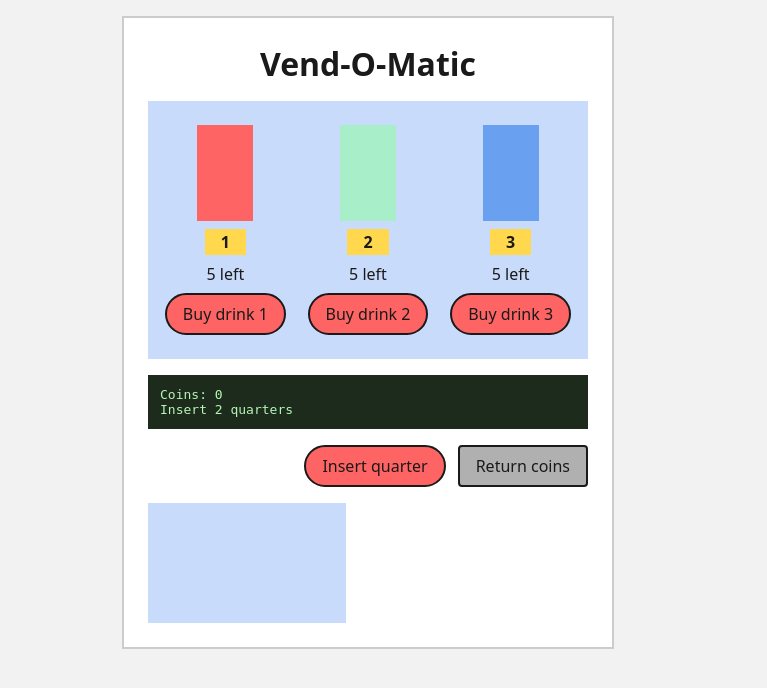
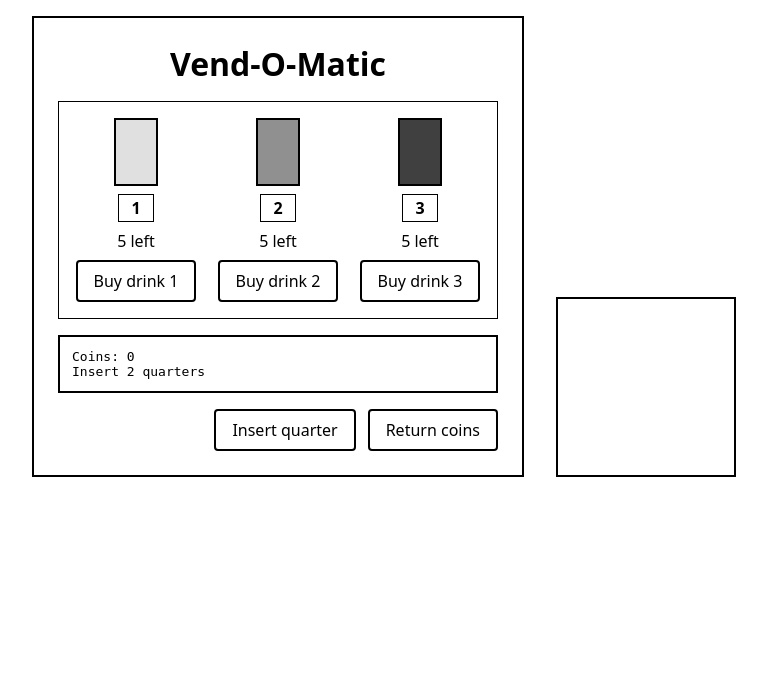
Before and after one commit to judeottilie-tech/emma-o-matic, a Django app: template machine/templates/machine/index.html in a window 1280 px wide. Shown: the top 688 px of the page, without its empty margins (256-1023 px from the left). Run offline with Django 5.2, Linux system fonts and the light colour scheme; the template is opened without the code that fills it, so the values that code supplies are empty.

Commit message:
cans colors, functioning, buttons work

```diff
--- a/machine/static/machine/script.js
+++ b/machine/static/machine/script.js
@@ -37,7 +37,9 @@ async function buy(id) {
     document.getElementById(`stock-${id}`).textContent = remaining;
     coinsDisplay.textContent = 0;
     message.textContent = `Enjoy drink ${id}! ${coins} coin(s) returned.`;
-    dispensed.className = `can can-${id}`;
+    const can = document.createElement("div");
+    can.className = `can can-${id}`;
+    dispensed.appendChild(can);
   } else if (response.status === 403) {
     message.textContent = `Not enough coins. Insert 2 quarters.`;
   } else if (response.status === 404) {
--- a/machine/static/machine/style.css
+++ b/machine/static/machine/style.css
@@ -1,20 +1,12 @@
 :root {
-  --page: #f2f2f2;
-  --machine: #ffffff;
-  --window: #c9dbfb;
-  --label: #ffd84d;
-  --button: #ff6464;
-  --coin: #b0b0b0;
-  --drink-1: #ff6464;
-  --drink-2: #a8eec8;
-  --drink-3: #6aa0f0;
-  --text: #1a1a1a;
+  --bg: #ffffff;
+  --text: #000000;
 }
 
 body {
   margin: 0;
   padding: 16px;
-  background: var(--page);
+  background: var(--bg);
   color: var(--text);
   font-family: system-ui, sans-serif;
   display: flex;
@@ -26,8 +18,7 @@ body {
 
 .machine {
   width: min(100%, 440px);
-  background: var(--machine);
-  border: 2px solid #ccc;
+  border: 2px solid var(--text);
   padding: 24px;
   display: grid;
   gap: 16px;
@@ -39,11 +30,11 @@ h1 {
 }
 
 .window {
-  background: var(--window);
+  border: 1px solid var(--text);
   display: grid;
   grid-template-columns: repeat(3, 1fr);
   gap: 12px;
-  padding: 24px 12px;
+  padding: 16px 12px;
 }
 .drink {
   display: flex;
@@ -55,33 +46,38 @@ h1 {
   margin: 0;
 }
 .label {
-  background: var(--label);
-  padding: 2px 16px;
+  border: 1px solid var(--text);
+  padding: 2px 12px;
   font-weight: bold;
 }
 
 .can {
-  width: 56px;
-  height: 96px;
+  width: 40px;
+  height: 64px;
+  border: 2px solid var(--text);
 }
 .can-1 {
-  background: var(--drink-1);
+  background: #e0e0e0;
 }
 .can-2 {
-  background: var(--drink-2);
+  background: #909090;
 }
 .can-3 {
-  background: var(--drink-3);
+  background: #404040;
 }
 
 button {
   font: inherit;
   padding: 8px 16px;
   border: 2px solid var(--text);
-  border-radius: 999px;
-  background: var(--button);
+  border-radius: 4px;
+  background: var(--bg);
   color: var(--text);
   cursor: pointer;
+}
+button:hover {
+  background: var(--text);
+  color: var(--bg);
 }
 button:focus-visible {
   outline: 3px solid var(--text);
@@ -89,8 +85,7 @@ button:focus-visible {
 }
 
 .display {
-  background: #1d2b1d;
-  color: #b6f5b6;
+  border: 2px solid var(--text);
   font-family: monospace;
   padding: 12px;
 }
@@ -103,25 +98,18 @@ button:focus-visible {
   justify-content: flex-end;
   gap: 12px;
 }
-#return-coins {
-  background: var(--coin);
-  border-radius: 4px;
+
+#dispensed {
+  width: 160px;
+  height: 160px;
+  padding: 8px;
+  border: 2px solid var(--text);
+  display: flex;
+  flex-wrap: wrap-reverse;
+  align-content: flex-start;
+  gap: 4px;
 }
-
-.tray {
-  background: var(--window);
-  height: 120px;
-  width: 45%;
+#dispensed .can {
+  width: 24px;
+  height: 40px;
 }
-
-@media (prefers-reduced-motion: no-preference) {
-  #dispensed.can {
-    animation: drop 0.4s ease-out;
-  }
-  @keyframes drop {
-    from {
-      transform: translateY(-24px);
-      opacity: 0;
-    }
-  }
-}
--- a/machine/templates/machine/index.html
+++ b/machine/templates/machine/index.html
@@ -41,8 +41,6 @@
         <button id="insert-coin">Insert quarter</button>
         <button id="return-coins">Return coins</button>
       </div>
-
-      <div class="tray" aria-hidden="true"></div>
     </main>
 
     <div id="dispensed" aria-hidden="true"></div>
```
